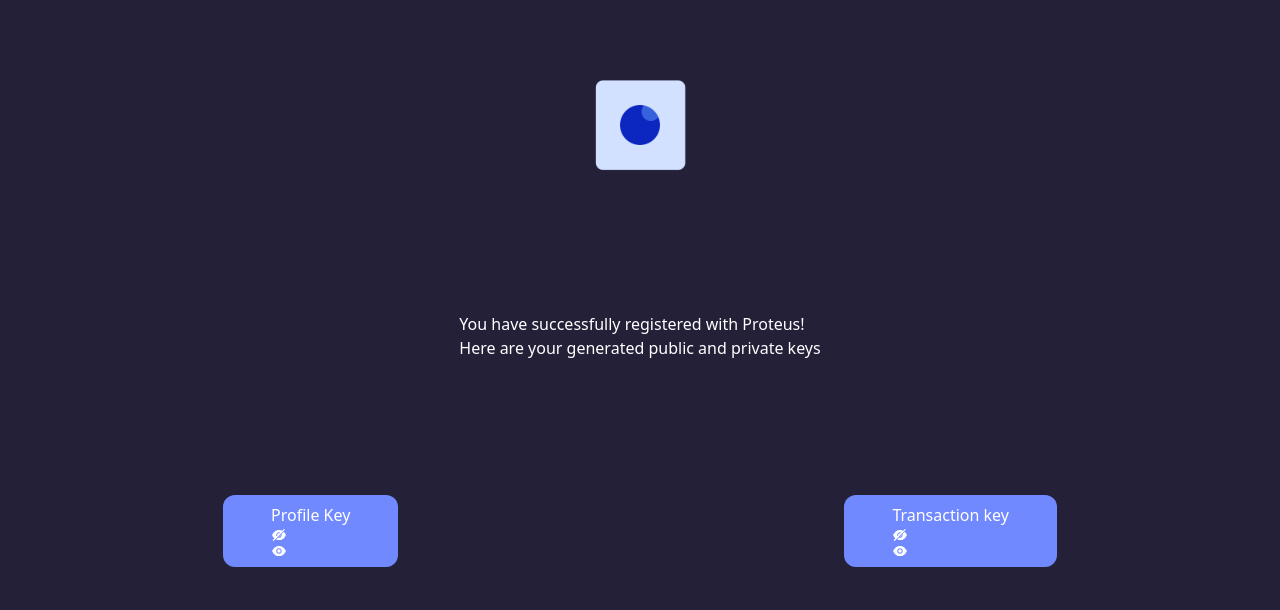
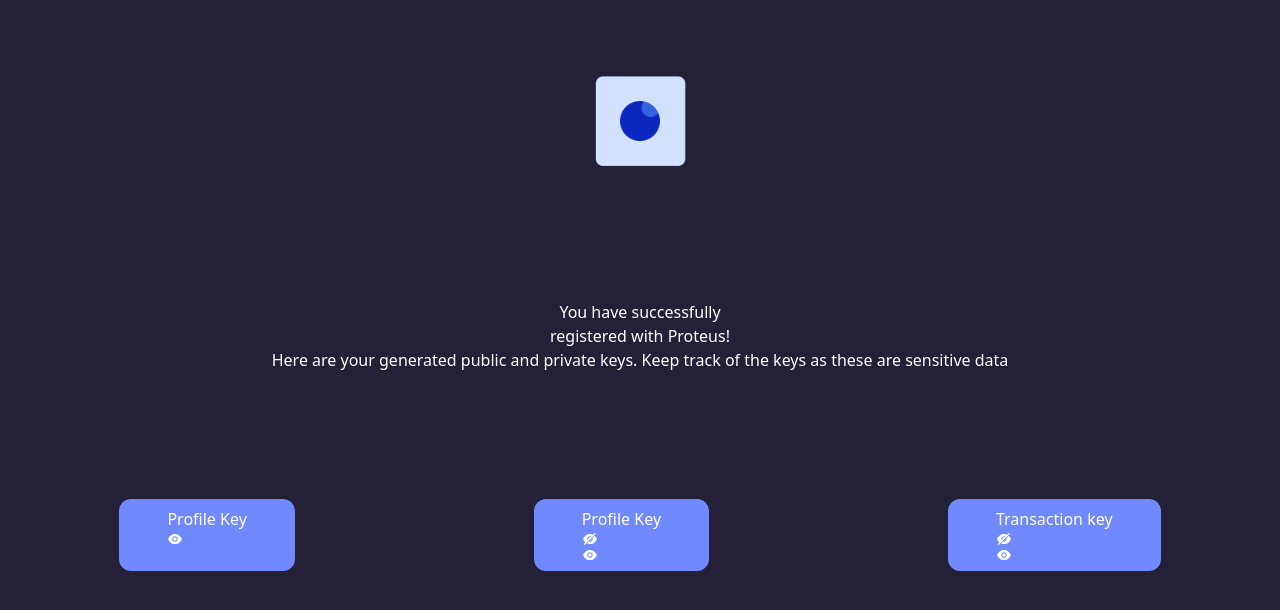
Before and after one commit to chandan0134/Proteus, a React (Create React App) app: page /keys in a window 1280 px wide. Shown: the top 610 px of the page. Built offline with nearby package versions, Linux system fonts and the light colour scheme.

Commit message:
update keys

```diff
--- a/src/App.jsx
+++ b/src/App.jsx
@@ -2,7 +2,8 @@
 import Login from "./pages/login";
 import Signup from "./pages/signup";
 import KeyPage from "./pages/keys";
-// import KeyPage2 from "../page/keys2";
+import SignUpComplete from "./pages/sign-up-complete";
+
 import { BrowserRouter, Route, Routes, Router } from "react-router-dom";
 
 function App() {
@@ -13,6 +14,7 @@
       <Route exact path='/login' Component={Login}/>
       <Route exact path='/signup' Component={Signup} />
       <Route exact path='/keys' Component={KeyPage} />
+      <Route exact path='/keys' Component={SignUpComplete} />
 
        {/* <Route exact path='/keys2' Component={KeyPage2} /> */}
       </Routes>
--- a/src/pages/keys.jsx
+++ b/src/pages/keys.jsx
@@ -1,37 +1,56 @@
-import React from 'react'
-import logo from '../assets/animation_640_lfusqhls.gif'
-import {AiFillEyeInvisible,AiFillEye} from 'react-icons/ai'
+import React, { useState } from "react";
+import logo from "../assets/animation_640_lfusqhls.gif";
+import { AiFillEyeInvisible, AiFillEye } from "react-icons/ai";
 
 const keys = () => {
+    const [show, setShow] = useState(false)
     return (
-      <div className=' flex flex-col  w-full h-screen  text-white bg-[#242038]'>
-
-        <div className=' flex flex-col justify-around h-[80%] items-center'>
-        <div className=' h-[20%] '>
-            <img className=' w-[100%] h-[100%] '  src={logo} alt=''/>
+    <div className=" flex flex-col  w-full h-screen  text-white bg-[#242038]">
+      <div className=" flex flex-col justify-around h-[80%] items-center">
+        <div className=" h-[20%] ">
+          <img className=" w-[100%] h-[100%] " src={logo} alt="" />
         </div>
         <div>
-            <h1>You have successfully registered with Proteus!</h1>
-            <p>Here are your generated public and private keys</p>
+          <center>
+            <h1>You have successfully </h1>
+            <h1>registered with Proteus!</h1>
+            <p>
+              Here are your generated public and private keys. Keep track of the
+              keys as these are sensitive data
+            </p>
+          </center>
         </div>
 
-        <div className=' flex flex-row justify-around w-full '>
-            <div className='  py-2 bg-[#7189FF] rounded-xl px-12 text-center my-3 mx-auto'>
+        <div className=" flex flex-row justify-around w-full ">
+          <div className="  py-2 bg-[#7189FF] rounded-xl px-12 text-center my-3 mx-auto">
+            <button>Profile Key</button>
+            {!show&&<AiFillEye
+              onClick={() => {
+                setShow(true);
+              }}
+            //   className={}
+            />}
+            {show&&<AiFillEyeInvisible
+              onClick={() => {
+                setShow(false);
+              }}
+            />}
+          </div>
+          <div className="  py-2 bg-[#7189FF] rounded-xl px-12 text-center my-3 mx-auto">
             <button>Profile Key</button>
             <AiFillEyeInvisible />
             <AiFillEye />
           </div>
-            <div className=' rounded-xl  py-2 bg-[#7189FF]    px-12  text-center my-3 mx-auto'>
+          <div className=" rounded-xl  py-2 bg-[#7189FF]    px-12  text-center my-3 mx-auto">
             <button>Transaction key</button>
 
             <AiFillEyeInvisible />
             <AiFillEye />
           </div>
-
         </div>
       </div>
     </div>
-    )
-  }
+  );
+};
 
 export default keys;
--- /dev/null
+++ b/src/pages/sign-up-complete.jsx
@@ -0,0 +1,79 @@
+import React from 'react'
+import logo from '../assets/animation_640_lfusqhls.gif'
+
+
+
+const SignUpComplete = () => {
+    return (
+      <div className="relative bg-gray w-full h-[1117px] overflow-hidden text-center text-[64px] text-white font-gilroy">
+        <p className="m-0 absolute top-[296px] left-[422px] font-extrabold flex items-center justify-center w-[885px] h-48">
+          You have successfully registered with Proteus!
+        </p>
+        <p className="m-0 absolute top-[484px] left-[422px] text-11xl font-light flex items-center justify-center w-[885px] h-[74px]">
+          Here are your generated public and private keys
+        </p>
+        <p className="m-0 absolute top-[21px] left-[14px] text-[36px] font-bold font-aquire flex items-center justify-center w-[223px] h-[62px] Aquire">
+          Proteus
+        </p>
+        <button className="cursor-pointer [border:none] p-0 bg-darkslateblue absolute top-[980px] left-[1344px] rounded-[35px] w-[281px] h-[88px]" />
+        <div className="absolute top-[1002px] left-[1384px] text-[42px] font-extrabold flex items-center justify-center w-[150px] h-[43px]">
+          Next
+        </div>
+        <img
+          className="absolute top-[994px] left-[1527px] w-[60px] h-[60px] overflow-hidden"
+          alt=""
+          src="/materialsymbolsarrowrightalt.svg"
+        />
+       <div className=' h-[20%] '>
+            <img className=' w-[100%] h-[100%] '  src={logo} alt=''/>
+        </div>
+      <button className="cursor-pointer [border:none] p-0 bg-[transparent] absolute top-[608px] left-[143px] w-[439px] h-[83px]">
+        <div className="absolute top-[0px] left-[0px] w-[439px] h-[83px]">
+          <div className="absolute top-[0px] left-[0px] rounded-6xl bg-royalblue w-[439px] h-[83px]" />
+          <b className="absolute top-[17px] left-[35px] text-11xl flex font-roboto-mono text-white text-center items-center justify-center w-[247px] h-[49px]">
+            Profile Key
+          </b>
+        </div>
+        <button className="cursor-pointer [border:none] p-0 bg-[transparent] absolute top-[22px] left-[346px] w-11 h-11 overflow-hidden">
+          <img
+            className="absolute h-[62.5%] w-[91.67%] top-[18.75%] right-[4.17%] bottom-[18.75%] left-[4.17%] max-w-full overflow-hidden max-h-full"
+            alt=""
+            src="/vector.svg"
+          />
+        </button>
+      </button>
+      <button className="cursor-pointer [border:none] p-0 bg-[transparent] absolute top-[608px] left-[1147px] w-[439px] h-[83px]">
+        <div className="absolute top-[0px] left-[0px] w-[439px] h-[83px]">
+          <div className="absolute top-[0px] left-[0px] rounded-6xl bg-royalblue w-[439px] h-[83px]" />
+          <b className="absolute top-[17px] left-[35px] text-11xl flex font-roboto-mono text-white text-center items-center justify-center w-[300px] h-[49px]">
+            Transaction Key
+          </b>
+        </div>
+        <button className="cursor-pointer [border:none] p-0 bg-[transparent] absolute top-[22px] left-[346px] w-11 h-11 overflow-hidden">
+          <img
+           className="absolute h-[62.5%] w-[91.67%] top-[18.75%] right-[4.17%] bottom-[18.75%] left-[4.17%] max-w-full overflow-hidden max-h-full"
+           alt=""
+           src="/vector1.svg"
+         />
+       </button>
+     </button>
+     <button className="cursor-pointer [border:none] p-0 bg-[transparent] absolute top-[608px] left-[645px] w-[439px] h-[83px]">
+       <div className="absolute top-[0px] left-[0px] w-[439px] h-[83px]">
+         <div className="absolute top-[0px] left-[0px] rounded-6xl bg-royalblue w-[439px] h-[83px]" />
+         <b className="absolute top-[17px] left-[35px] text-11xl flex font-roboto-mono text-white text-center items-center justify-center w-[300px] h-[49px]">
+           Private Key
+         </b>
+       </div>
+       <button className="cursor-pointer [border:none] p-0 bg-[transparent] absolute top-[22px] left-[346px] w-11 h-11 overflow-hidden">
+          <img
+            className="absolute h-[62.5%] w-[91.67%] top-[18.75%] right-[4.17%] bottom-[18.75%] left-[4.17%] max-w-full overflow-hidden max-h-full"
+            alt=""
+            src="/vector2.svg"
+          />
+        </button>
+      </button>
+    </div>
+  );
+};
+
+export default SignUpComplete;
```
Lines whose indentation alone changed are shown as unchanged.
